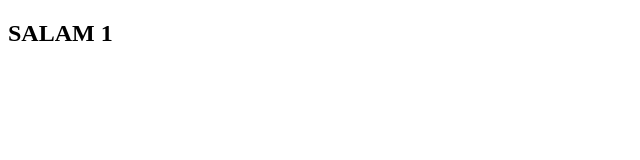
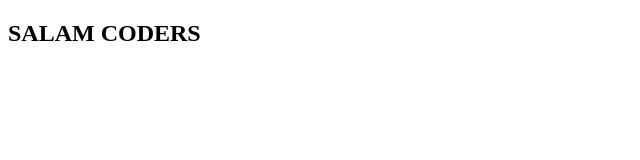
Before and after one commit to TheHormat/Check, a plain HTML site: page index.html in a window 1280 px wide. Shown: the whole page, without its empty margins (0-640 px from the left). Drawn offline with Linux system fonts and the light colour scheme.

Commit message:
Update index.html

```diff
--- a/index.html
+++ b/index.html
@@ -6,6 +6,6 @@
     <title>Document</title>
 </head>
 <body>
-    <h2>SALAM 1</h2>
+    <h2>SALAM CODERS</h2>
 </body>
 </html>
```
